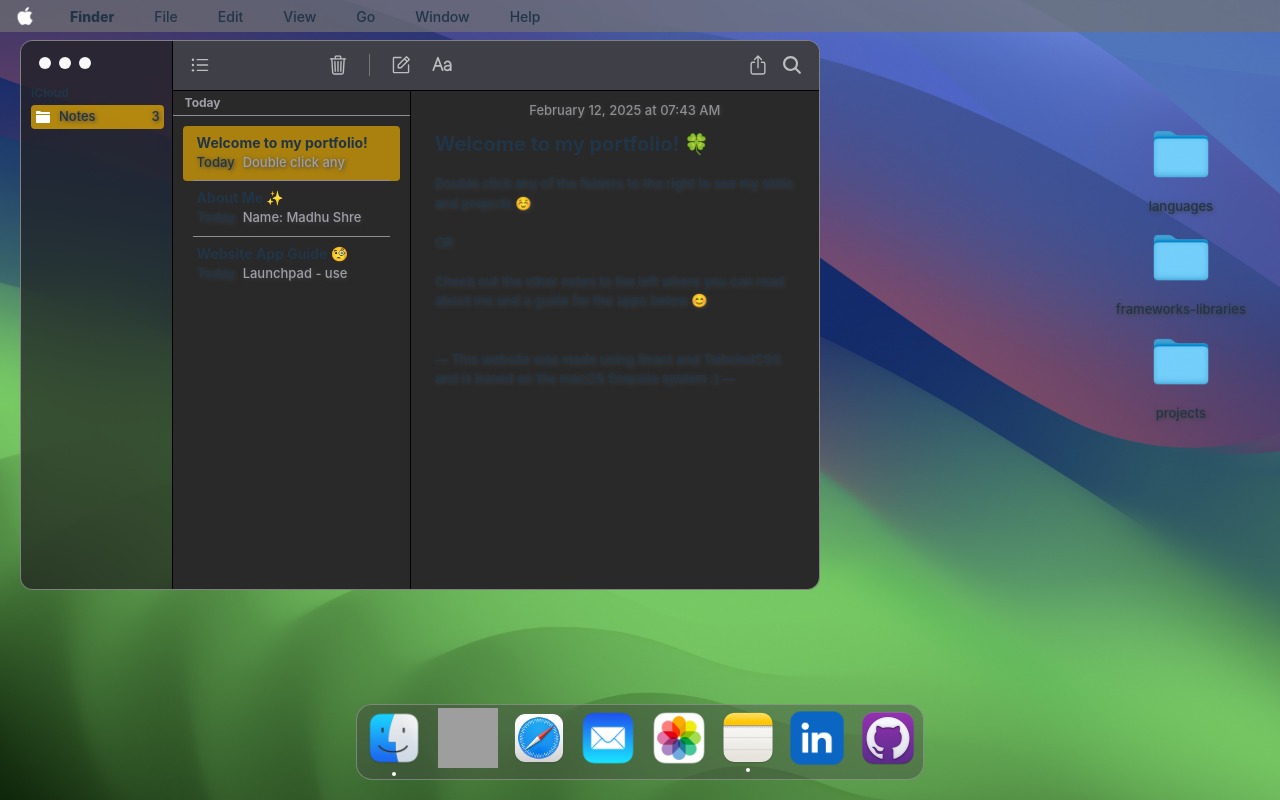
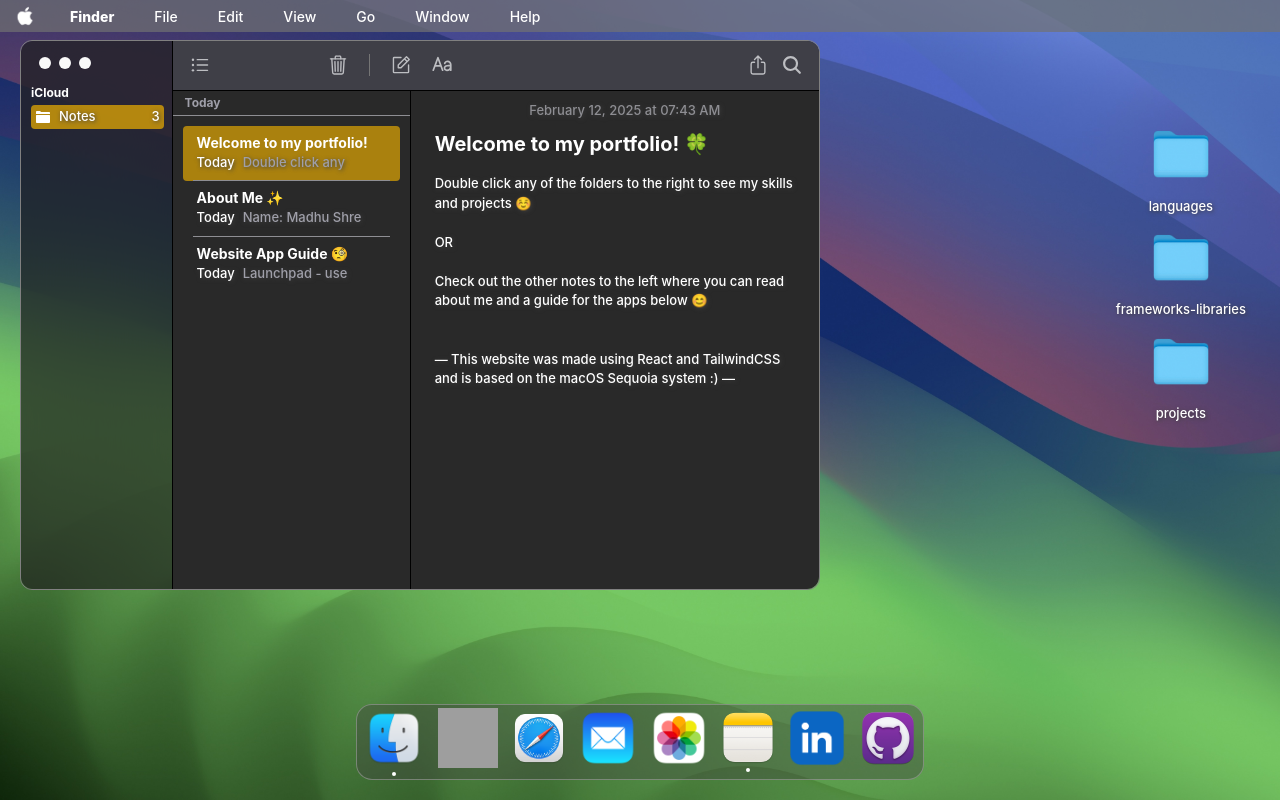
Before and after one commit to madhueyy/portfolio-2, a React (Vite) app: page / in a window 1280 px wide. Built offline with nearby package versions, Linux system fonts and the light colour scheme; grey boxes are pictures that could not be loaded.

Commit message:
fixing light colour scheme text colour

```diff
--- a/src/index.css
+++ b/src/index.css
@@ -43,7 +43,7 @@ h1 {
 
 @media (prefers-color-scheme: light) {
   :root {
-    color: #213547;
+    color: #ffffff;
     background-color: #ffffff;
   }
   a:hover {
```
